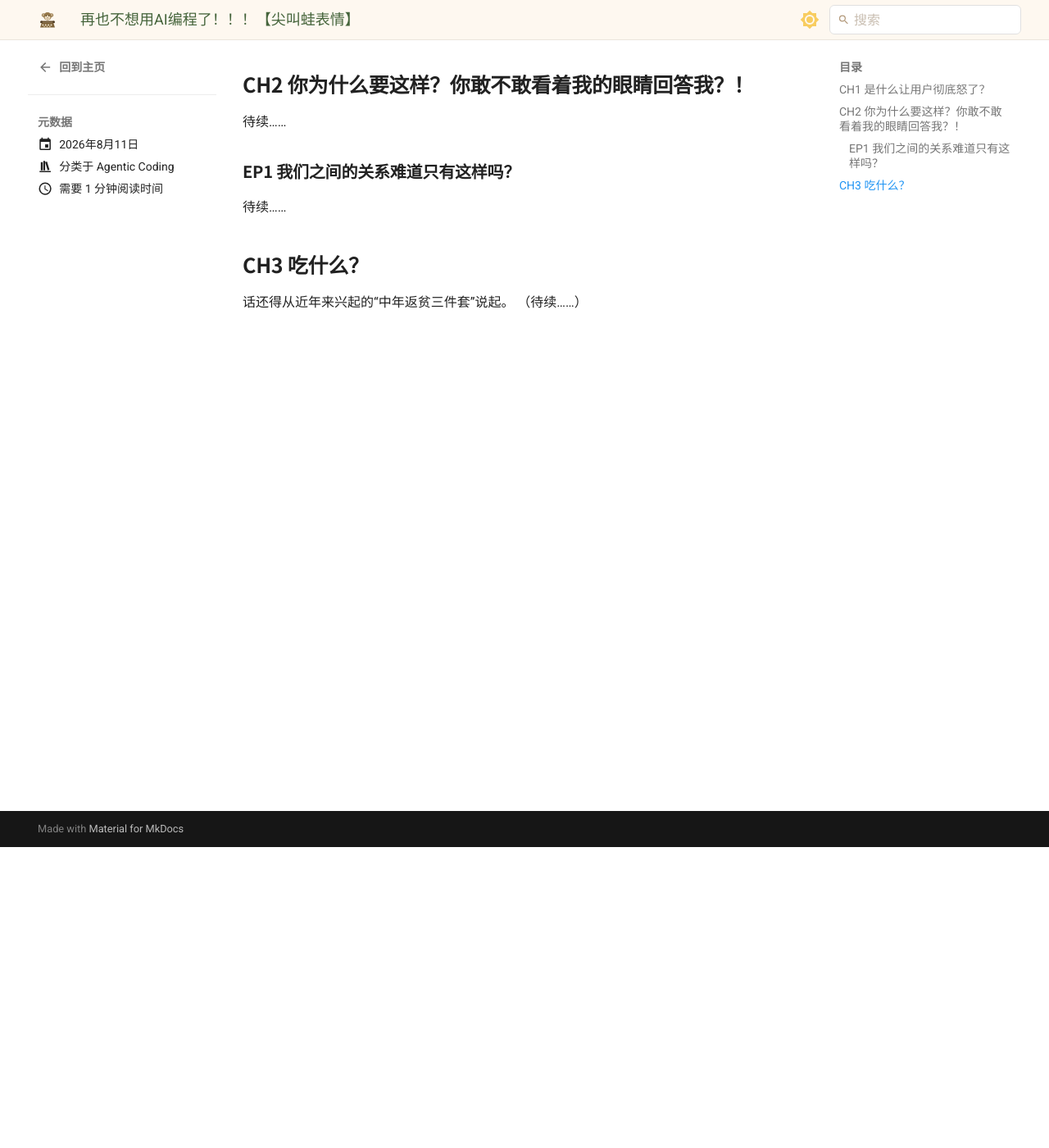
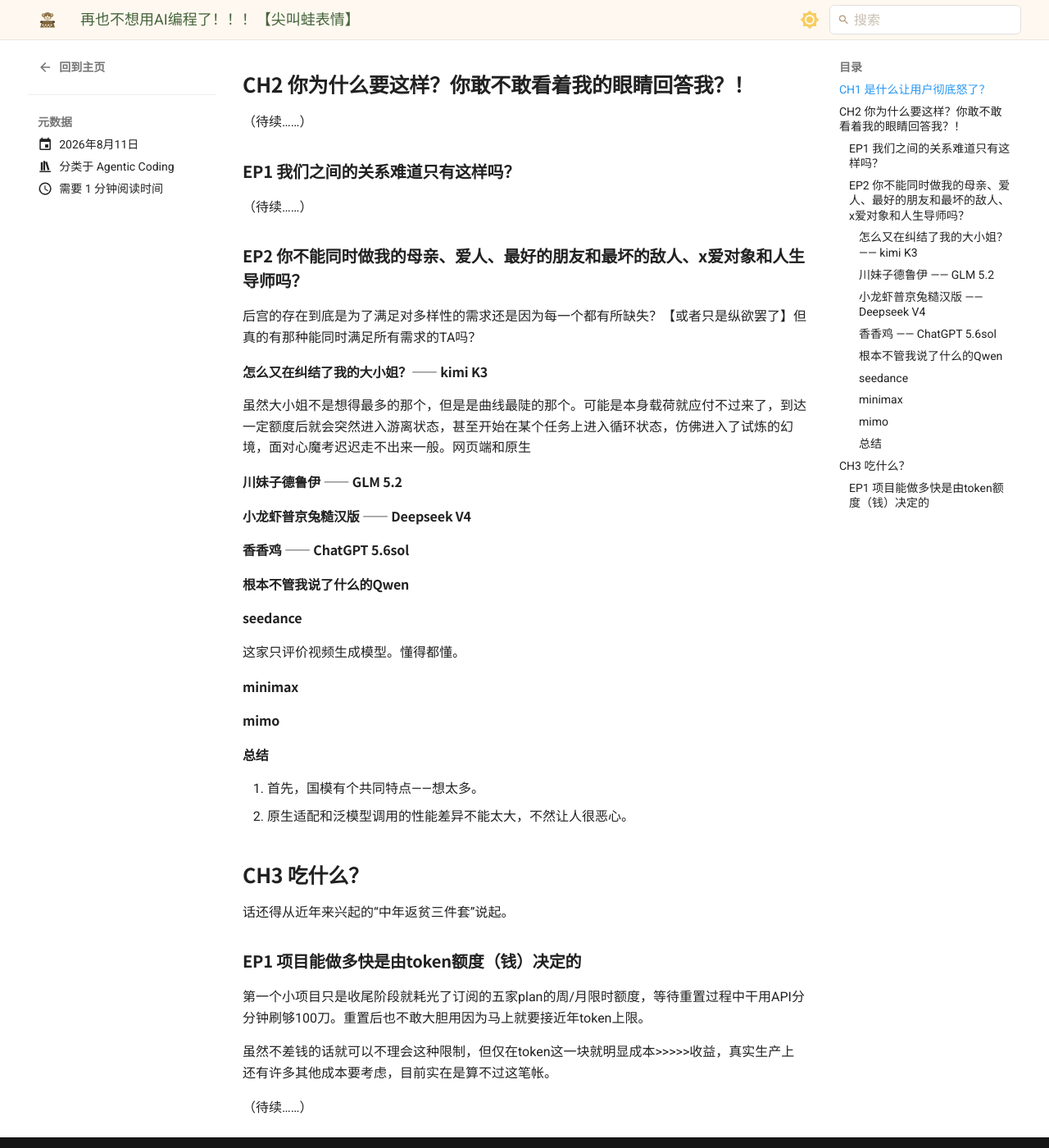
Before and after one commit to Page67/fakespeare, an MkDocs documentation site: the page built from docs/blog/posts/2026-08-11-nahan.md, in a window 1280 px wide and 1400 px high, scrolled down 367 px. Shown: the whole window at 82% size. Built offline with MkDocs 1.6.1 and Material for MkDocs 9.7.7, drawn with Linux system fonts in a browser that asks for light colours.

Commit message:
blog: update nahan and add almost post

```diff
--- a/docs/blog/posts/2026-08-11-nahan.md
+++ b/docs/blog/posts/2026-08-11-nahan.md
@@ -10,24 +10,66 @@
 
 # 我双手环抱于胸前盯着屏幕宛若白痴
 
-待续……
+（待续……）
 
 ## CH1 是什么让用户彻底怒了？
 
-待续……
+（待续……）
 
 <!-- more -->
 
 ## CH2 你为什么要这样？你敢不敢看着我的眼睛回答我？！
 
-待续……
+（待续……）
 
 ### EP1 我们之间的关系难道只有这样吗？
 
-待续……
+（待续……）
+
+### EP2 你不能同时做我的母亲、爱人、最好的朋友和最坏的敌人、x爱对象和人生导师吗？
+
+后宫的存在到底是为了满足对多样性的需求还是因为每一个都有所缺失？【或者只是纵欲罢了】但真的有那种能同时满足所有需求的TA吗？
+
+#### 怎么又在纠结了我的大小姐？—— kimi K3
+
+虽然大小姐不是想得最多的那个，但是是曲线最陡的那个。可能是本身载荷就应付不过来了，到达一定额度后就会突然进入游离状态，甚至开始在某个任务上进入循环状态，仿佛进入了试炼的幻境，面对心魔考迟迟走不出来一般。网页端和原生
+
+#### 川妹子德鲁伊 —— GLM 5.2
+
+
+#### 小龙虾普京兔糙汉版 —— Deepseek V4
+
+
+#### 香香鸡 —— ChatGPT 5.6sol
+
+
+#### 根本不管我说了什么的Qwen
+
+
+#### seedance
+
+这家只评价视频生成模型。懂得都懂。
+
+#### minimax
+
+
+#### mimo
+
+
+#### 总结
+
+1. 首先，国模有个共同特点——想太多。
+2. 原生适配和泛模型调用的性能差异不能太大，不然让人很恶心。
 
 
 ## CH3 吃什么？
 
 话还得从近年来兴起的“中年返贫三件套”说起。
+
+### EP1 项目能做多快是由token额度（钱）决定的
+
+第一个小项目只是收尾阶段就耗光了订阅的五家plan的周/月限时额度，等待重置过程中干用API分分钟刷够100刀。重置后也不敢大胆用因为马上就要接近年token上限。
+
+虽然不差钱的话就可以不理会这种限制，但仅在token这一块就明显成本>>>>>收益，真实生产上还有许多其他成本要考虑，目前实在是算不过这笔帐。
+
 （待续……）
```
Also changed, not shown: docs/blog/posts/2026-08-17-almost.md (added, +23 -0 lines).
